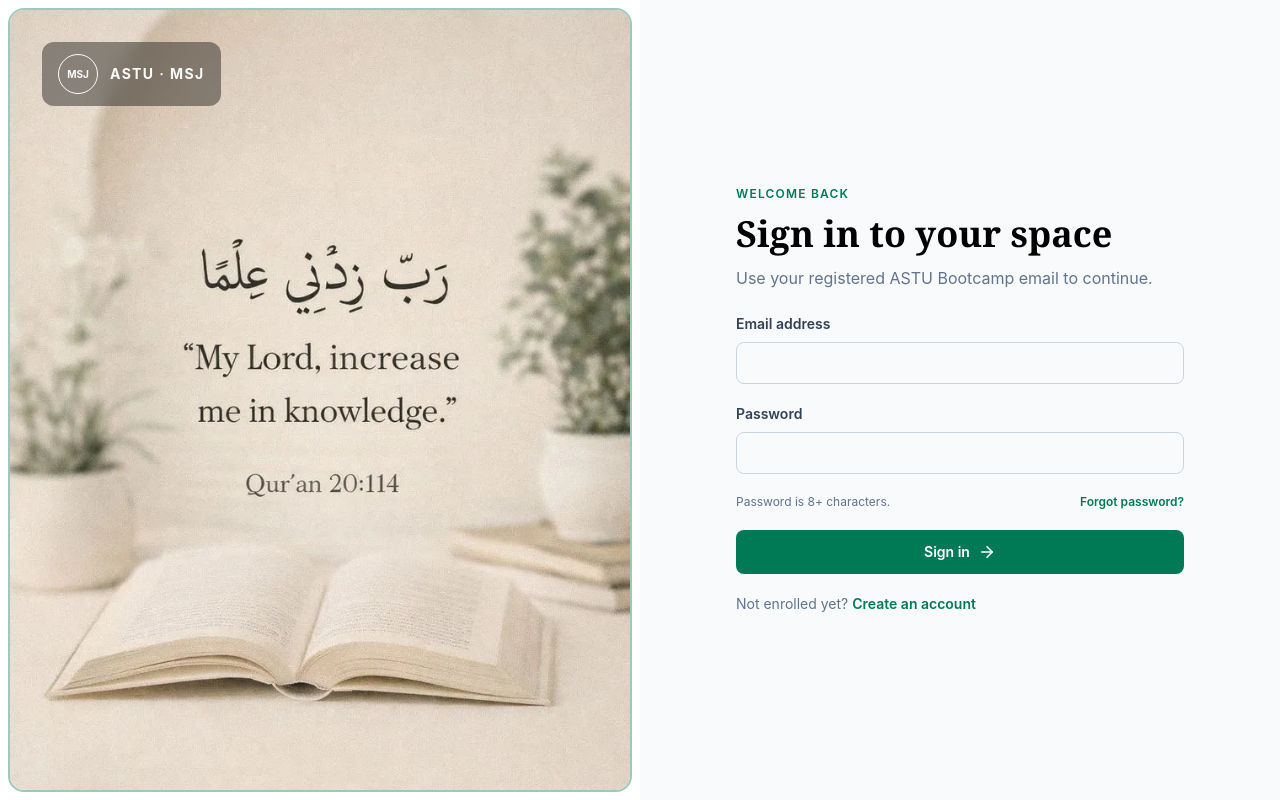
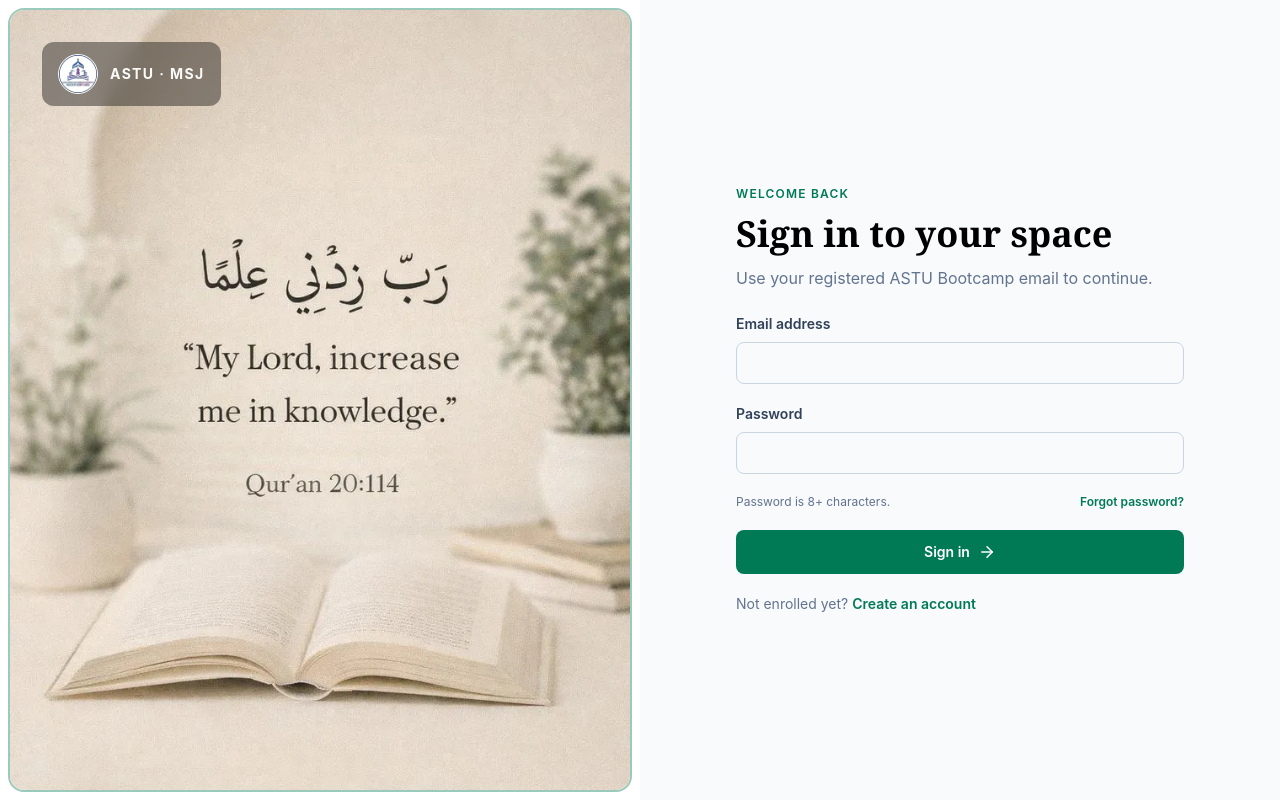
Before and after one commit to ASTU-MSJ-Bootcamp-Managent-System/ASTU-MSJ-Bootcamp-frontend, a React (Vite) app: page / in a window 1280 px wide. Built offline with nearby package versions, Linux system fonts and the light colour scheme; no server answers.

Commit message:
Refactor code structure for improved readability and maintainability

```diff
--- a/src/portal/components/Auth.jsx
+++ b/src/portal/components/Auth.jsx
@@ -1,6 +1,7 @@
 import { useState } from "react";
 import { ArrowRight, CheckCircle2 } from "lucide-react";
 import myLordImg from "../data/my-lord.webp";
+import logoImg from "../data/logo.jpg";
 
 const field =
   "mt-2 block w-full rounded-lg border border-slate-300 px-3 py-2.5 text-sm outline-none focus:border-emerald-600 focus:ring-4 focus:ring-emerald-100";
@@ -8,8 +9,8 @@ const action =
   "inline-flex w-full items-center justify-center gap-2 rounded-lg bg-emerald-700 px-4 py-3 text-sm font-semibold text-white hover:bg-emerald-800";
 export function Mark() {
   return (
-    <div className="grid size-10 place-items-center rounded-full border border-current text-[10px] font-bold">
-      MSJ
+    <div className="grid size-10 place-items-center overflow-hidden rounded-full border border-current">
+      <img src={logoImg} alt="MSJ" className="h-full w-full object-cover" />
     </div>
   );
 }
```
Also changed, not shown: src/portal/data/logo.jpg (added), 6 other files (tests, documents, lock files or other folders).
